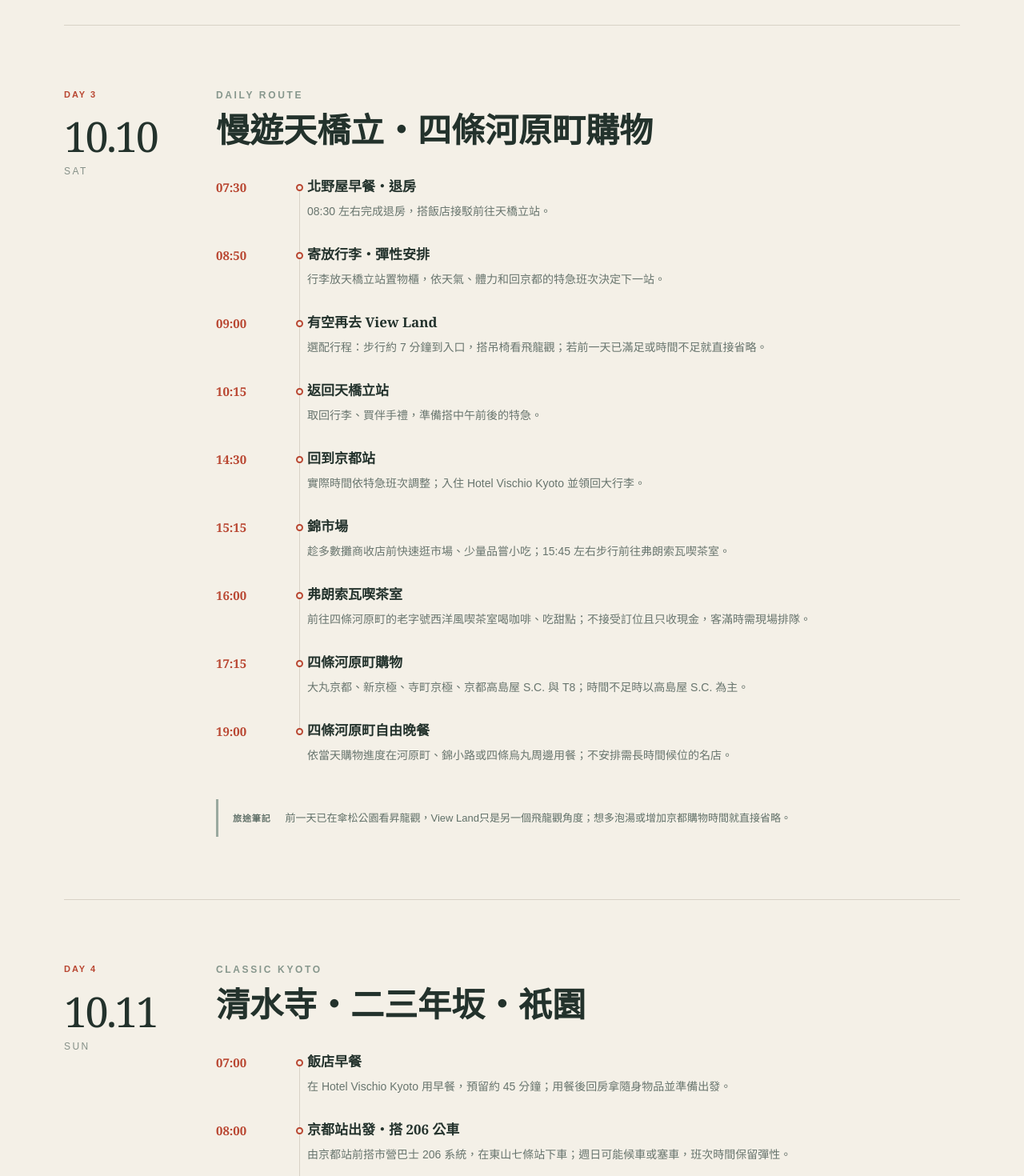
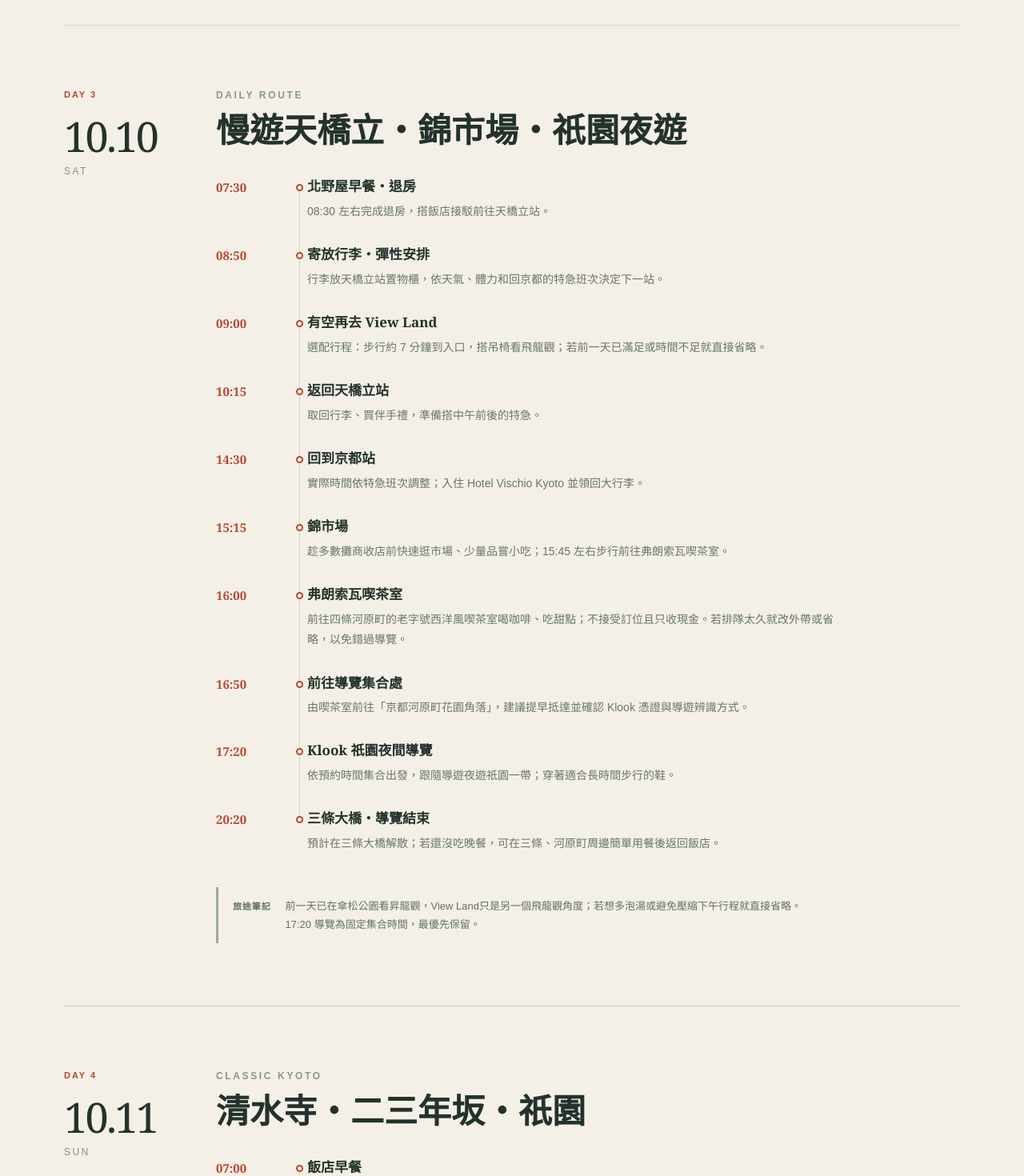
Before and after one commit to You-Sz/kyoto-2026-autumn, a Next.js app: page / in a window 1280 px wide. Shown: the part 3320-4790 px from the top of the page at 80% size. Built offline with nearby package versions, Linux system fonts and the light colour scheme.

Commit message:
Add Gion night tour on October 10

```diff
--- a/app/page.tsx
+++ b/app/page.tsx
@@ -39,7 +39,7 @@ const days = [
     id: "day-3",
     date: "10.10",
     weekday: "SAT",
-    title: "慢遊天橋立・四條河原町購物",
+    title: "慢遊天橋立・錦市場・祇園夜遊",
     tone: "shopping",
     events: [
       ["07:30", "北野屋早餐・退房", "08:30 左右完成退房，搭飯店接駁前往天橋立站。"],
@@ -48,11 +48,12 @@ const days = [
       ["10:15", "返回天橋立站", "取回行李、買伴手禮，準備搭中午前後的特急。"],
       ["14:30", "回到京都站", "實際時間依特急班次調整；入住 Hotel Vischio Kyoto 並領回大行李。"],
       ["15:15", "錦市場", "趁多數攤商收店前快速逛市場、少量品嘗小吃；15:45 左右步行前往弗朗索瓦喫茶室。"],
-      ["16:00", "弗朗索瓦喫茶室", "前往四條河原町的老字號西洋風喫茶室喝咖啡、吃甜點；不接受訂位且只收現金，客滿時需現場排隊。"],
-      ["17:15", "四條河原町購物", "大丸京都、新京極、寺町京極、京都高島屋 S.C. 與 T8；時間不足時以高島屋 S.C. 為主。"],
-      ["19:00", "四條河原町自由晚餐", "依當天購物進度在河原町、錦小路或四條烏丸周邊用餐；不安排需長時間候位的名店。"],
+      ["16:00", "弗朗索瓦喫茶室", "前往四條河原町的老字號西洋風喫茶室喝咖啡、吃甜點；不接受訂位且只收現金。若排隊太久就改外帶或省略，以免錯過導覽。"],
+      ["16:50", "前往導覽集合處", "由喫茶室前往「京都河原町花園角落」，建議提早抵達並確認 Klook 憑證與導遊辨識方式。"],
+      ["17:20", "Klook 祇園夜間導覽", "依預約時間集合出發，跟隨導遊夜遊祇園一帶；穿著適合長時間步行的鞋。"],
+      ["20:20", "三條大橋・導覽結束", "預計在三條大橋解散；若還沒吃晚餐，可在三條、河原町周邊簡單用餐後返回飯店。"],
     ],
-    note: "前一天已在傘松公園看昇龍觀，View Land只是另一個飛龍觀角度；想多泡湯或增加京都購物時間就直接省略。",
+    note: "前一天已在傘松公園看昇龍觀，View Land只是另一個飛龍觀角度；若想多泡湯或避免壓縮下午行程就直接省略。17:20 導覽為固定集合時間，最優先保留。",
   },
   {
     id: "day-4",
@@ -187,7 +188,7 @@ export default function Home() {
         <div className="shell checklist-inner">
           <div className="section-heading light"><p>BEFORE YOU GO</p><h2>出發前確認</h2></div>
           <div className="check-grid">
-            <div><b>01</b><h3>交通・門票預約</h3><p>京都往返天橋立指定席、10/12 第一班 HARUKA。</p></div>
+            <div><b>01</b><h3>交通・預約憑證</h3><p>京都往返天橋立指定席、10/12 第一班 HARUKA、10/10 Klook 祇園夜間導覽憑證。</p></div>
             <div><b>02</b><h3>行李安排</h3><p>大件行李留在京都；天橋立過夜行李使用車站置物櫃。</p></div>
             <div><b>03</b><h3>接駁確認</h3><p>向北野屋預約 10/9 約 17:30 天橋立站接駁。</p></div>
             <div><b>04</b><h3>時刻複查</h3><p>出發前再次確認觀光船、丹海巴士與特急最終班表。</p></div>
```
